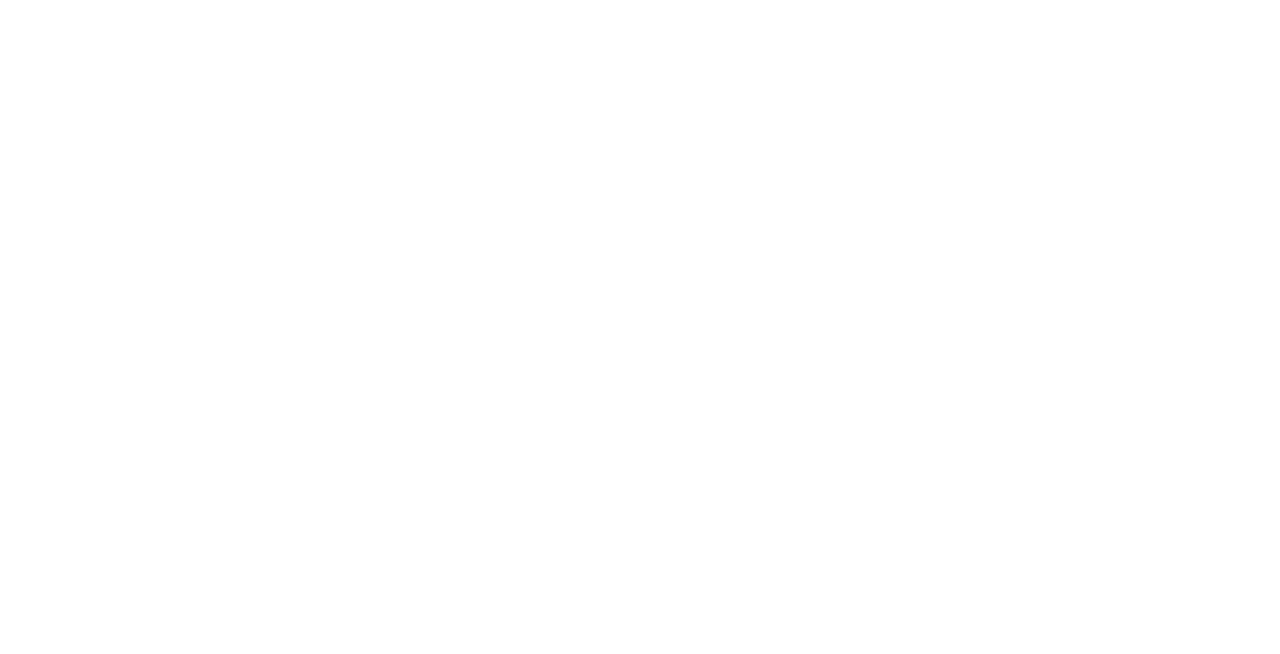
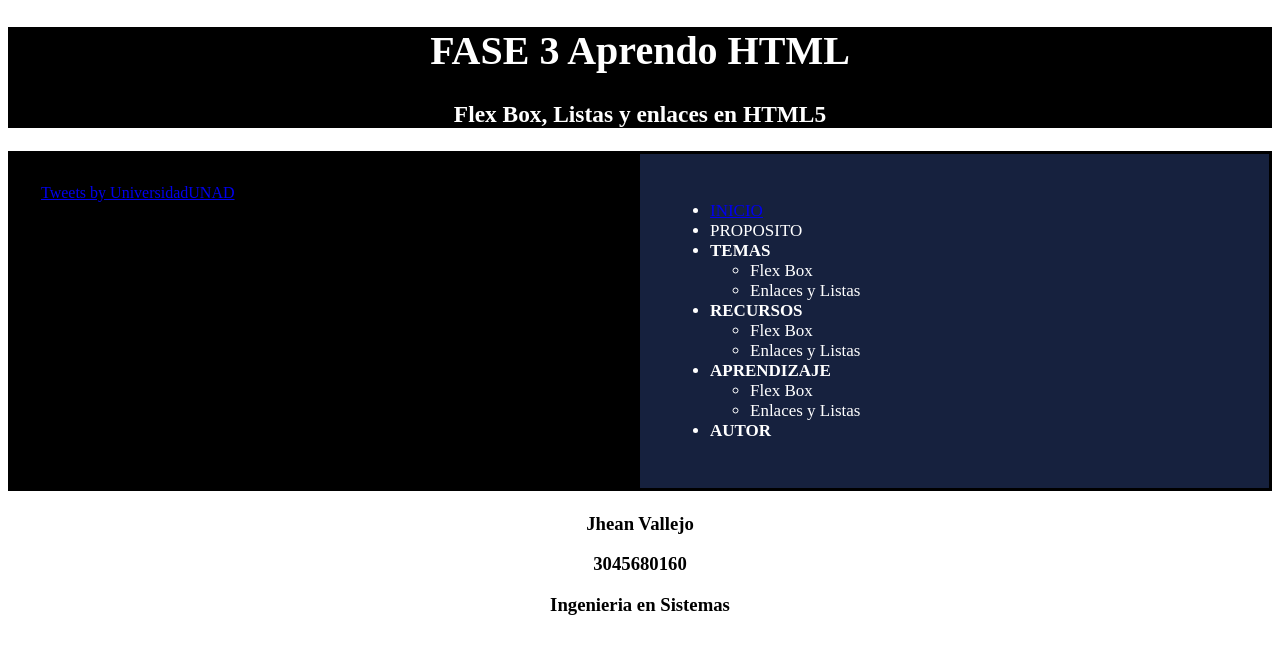
Before and after one commit to MchZ98/DSW-JeanVallejo, a plain HTML site: page Fase3/index.html in a window 1280 px wide. Drawn offline with Linux system fonts and the light colour scheme.

Commit message:
Fase 3
Se continua adelantando la fase 3

```diff
--- a/Fase3/Style.css
+++ b/Fase3/css/Style.css
@@ -1,12 +1,12 @@
 .Titulo_del_sitio{
     background-color: black;
     color: white;
+    font-size: 50px;
     text-align: center;
-    font-size: 50px;
 }
 
 .info {
-    color: blue;
+    color: black;
 }
 .tamaño{
     text-align: center;
--- /dev/null
+++ b/Fase3/css/Style_Fase3.css
@@ -0,0 +1,37 @@
+.header{
+    background-color: #000000;
+    color: white;
+    text-align: center;
+    font-size: 20px;
+    font-style: unset;
+}
+.nav{
+    background-color:#16213E;
+    color: white;
+    padding: 30px;
+    text-align: justify;
+    font-size: 17px;
+    font-style: unset;
+
+}
+.contenedor{
+    background-color: black;
+    padding: 3px;
+    display: grid;
+    grid-template-columns: 1fr 1fr;
+}
+.principal{
+    background-color: aquamarine;
+    padding: 30px;
+    grid-column: 2/3;
+}
+.lateral{
+    background-color: black;
+    color: white;
+    padding: 30px;
+    grid-column: 1/2;
+}
+.pie{
+    padding: 3px;
+    text-align: center;
+}
--- a/Fase3/index.html
+++ b/Fase3/index.html
@@ -1,17 +1,55 @@
 <!DOCTYPE html>
-<html lang="es">
+<html lang="en">
 <head>
     <meta charset="UTF-8">
     <meta http-equiv="X-UA-Compatible" content="IE=edge">
     <meta name="viewport" content="width=device-width, initial-scale=1.0">
-    <title>Document</title>
+    <title>Proyecto Diseño Web Fase 3</title>
+    <link rel="stylesheet" href="css/Style_Fase3.css">
 </head>
 <body>
+    <header class="header">
+        <h1>FASE 3 Aprendo HTML</h1>
+        <h3>Flex Box, Listas y enlaces en HTML5</h3>
+    </header>
 
+<main class="contenedor">
+    <section class="lateral">
+        <a class="twitter-timeline" data-height="300" data-theme="dark" href="https://twitter.com/UniversidadUNAD?ref_src=twsrc%5Etfw">Tweets by UniversidadUNAD</a> <script async src="https://platform.twitter.com/widgets.js" charset="utf-8"></script>
+    </section>
+    <section>
+            <nav class="nav">
+                <ul>
+                    <li><a href="file:///C:/Users/Usuario/Documents/GitHub/DSW-JeanVallejo/index.html">INICIO</a></li>
+                    <li>PROPOSITO</li>
+                    <li><strong>TEMAS</strong>
+                     <ul>
+                        <li>Flex Box</li>
+                        <li>Enlaces y Listas</li>
+                     </ul>
+                    </li>
+                    <li><strong>RECURSOS</strong>
+                        <ul>
+                            <li>Flex Box</li>
+                            <li>Enlaces y Listas</li>
+                        </ul>
+                    </li>
+                    <li><strong>APRENDIZAJE</strong>
+                    <ul>
+                        <li>Flex Box</li>
+                        <li>Enlaces y Listas</li>
+                    </ul>
+                    </li>
+                    <li><strong>AUTOR</strong></li>
+                </ul>
+            </nav>
+    </section>
 
-
-
-
-
+</main>
+<footer class="pie">
+    <h3>Jhean Vallejo</h3>
+    <h3><a href="https://wa.me/+573045680160"></a>3045680160</h3>
+    <h3>Ingenieria en Sistemas </h3>
+</footer>
 </body>
 </html>
```
Also changed, not shown: Fase2/desing_Fase2.html (+1 -1 lines), Fase3/Autor.html (added, +12 -0 lines), Fase3/Media1.html (added, +12 -0 lines), Fase3/Media2.html (added, +12 -0 lines), Fase3/Proposito.html (added, +12 -0 lines), Fase3/Tema1.html (added, +12 -0 lines), Fase3/Tema2.html (added, +12 -0 lines), Fase3/desing_Fase3.html (+2 -12 lines), index.html (+3 -3 lines).
